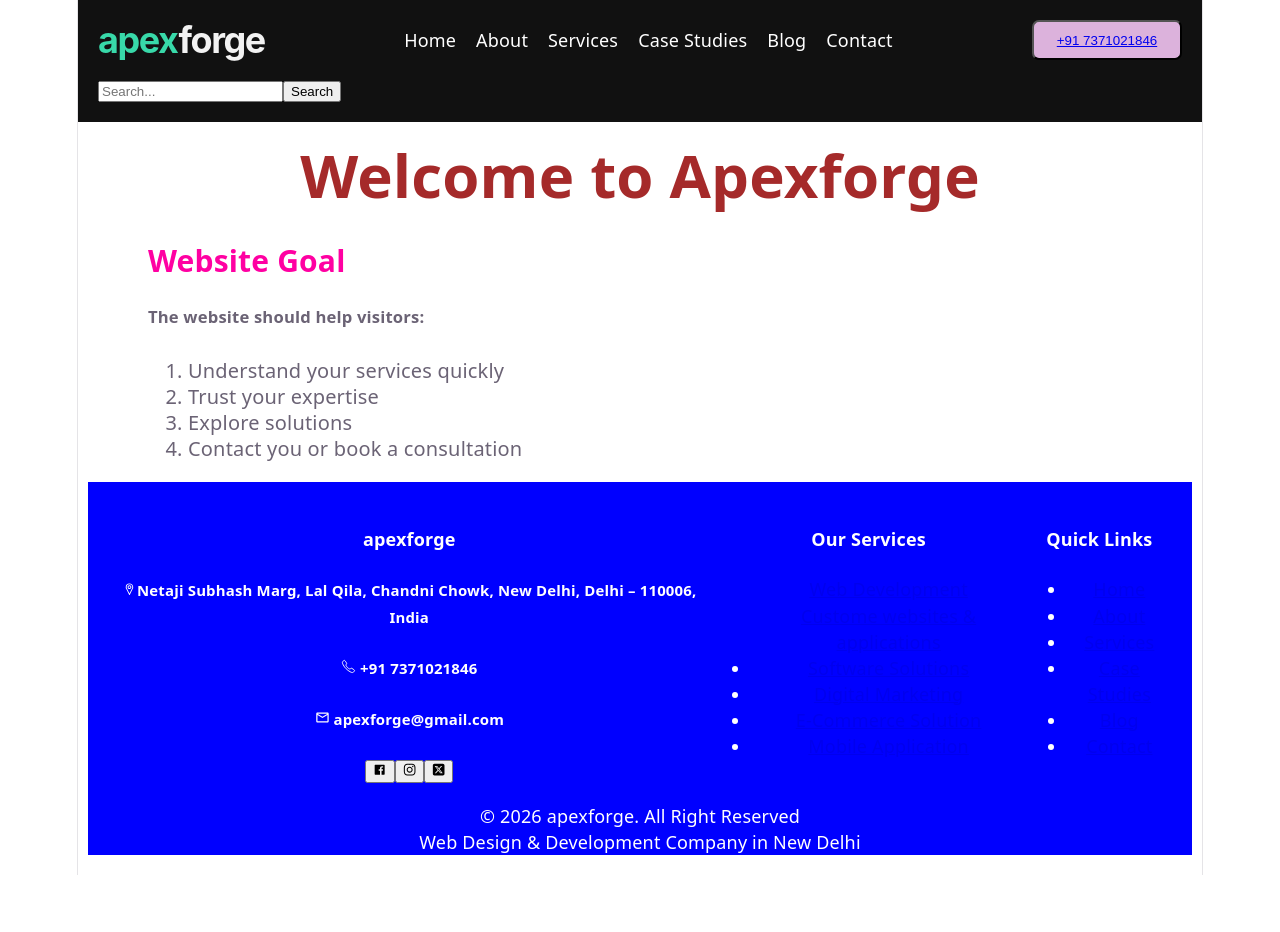
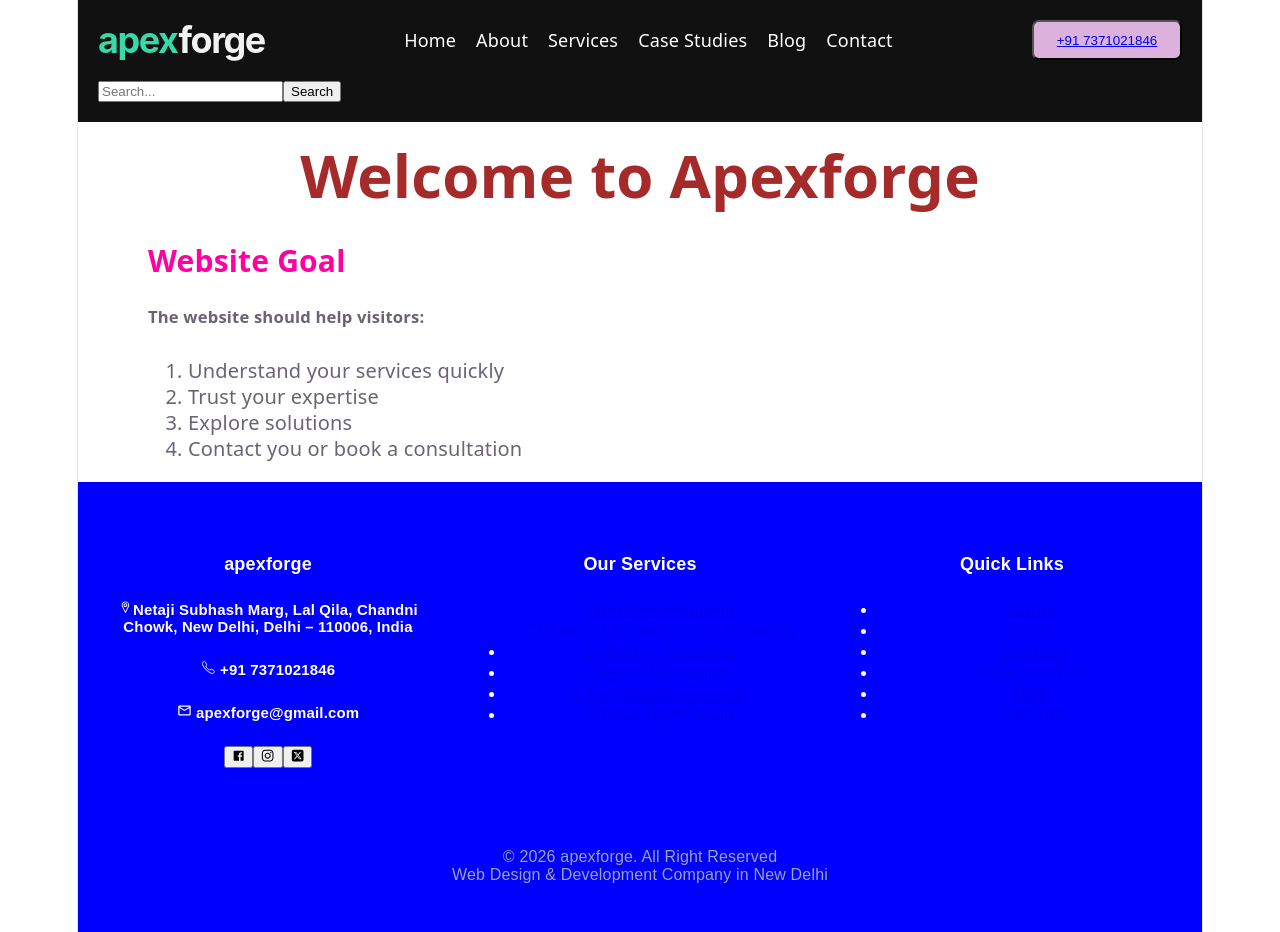
Before and after one commit to ApexForge-hub/AF_Core, a React (Vite) app: page / in a window 1280 px wide. Before the commit the page ends 875 px from the top, so only its background shows below. Built offline with nearby package versions, Linux system fonts and the light colour scheme.

Commit message:
adding css in footer

```diff
--- a/src/HomePage.css
+++ b/src/HomePage.css
@@ -71,19 +71,49 @@
 .footer{
   background-color: blue;
   color:white;
-  margin: 20px 10px 20px 10px;
-
+  padding: 48px 16px;
 
 }
 
 .footer-content{
   display: flex;
   justify-content: space-between;
-  padding: 20px;
+  gap: 24px;
+  flex-wrap: wrap;
 
+}
 
+.footer-content > div{
+  flex: 1 1 220px;
+  min-width: 220px;
+}
 
+.footerAddress{
+  color: #ffffff;
+  font: 18px 'Poppins', sans-serif;
+  margin: 0 0 16px;
 
+}
+
+.footerServices{
+  color: #ffffff;
+  font: 18px 'Poppins', sans-serif;
+  margin: 0 0 16px;
+
+}
+
+.quick-links{
+  color: #ffffff;
+  font: 18px 'Poppins', sans-serif;
+  margin: 0 0 16px;
+
+}
+
+.footer-bottom{
+  margin: 40px 0 0;
+  padding: 24px 0 0;
+  color: #9ca3af;
+  font: 16px 'Poppins', sans-serif;
 }
 /*
 .search-form {
--- a/src/HomePage.jsx
+++ b/src/HomePage.jsx
@@ -111,7 +111,7 @@ function HomePage() {
           </div>
 
         </div>
-        <div>
+        <div  className="footer-bottom">
             <p>&copy; 2026 apexforge. All Right Reserved </p>
             <p>Web Design & Development Company in New Delhi</p>
         </div>
```
